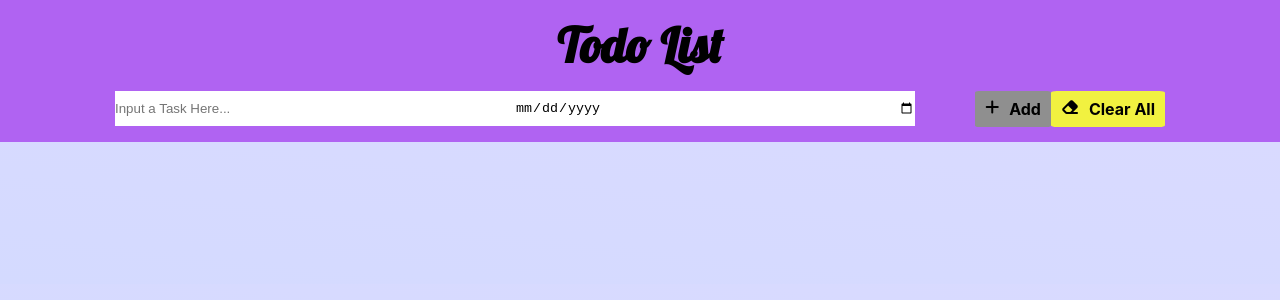
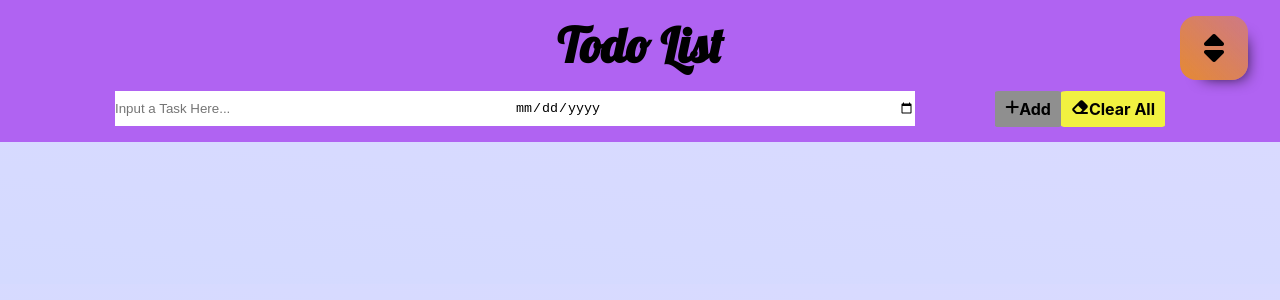
Before and after one commit to BigCityC/ToDoApp, a React (Create React App) app: page / in a window 1280 px wide. Shown: the top 300 px of the page. Built offline with nearby package versions, Linux system fonts and the light colour scheme.

Commit message:
sort-button styling

```diff
--- a/src/App.css
+++ b/src/App.css
@@ -15,6 +15,10 @@ body {
   background: linear-gradient(to right top, #D4DAFF, #D9DAFF);
 }
 
+/*VARIABLES*/
+:root {
+  --box-shadow-specs: 10px 10px 16px -13px rgba(0,0,0,1);
+}
 
 header {
   background-color: #B063F2;
@@ -36,10 +40,6 @@ header {
 .input-text input {
   width: 400px;
   height: 35px;
-}
-
-i {
-  padding-right: 10px;
 }
 
 /* design for buttons */
@@ -70,6 +70,7 @@ i {
   background-color: #8f8f8f;
   align-self: center;
   padding: 8px 0;
+
 }
 .add:hover {
   background: #a6a6a6;
@@ -94,8 +95,38 @@ main {
 ul {
   display: flex;
   flex-direction: column;
-  width: 80%;
+  width: 100%;
   margin: 0 auto;
+
+}
+
+.sort-button {
+  border-radius: 1rem;
+  position: fixed;
+  top: 1rem;
+  right: 1rem;
+  padding: 0.5rem 1.5rem;
+  background: linear-gradient(
+          to right top,
+          rgba(235, 142, 30,0.9),
+          rgba(235, 142, 30,0.5));
+  cursor: pointer;
+  -webkit-box-shadow: var(--box-shadow-specs);
+  -moz-box-shadow: var(--box-shadow-specs);
+  box-shadow: var(--box-shadow-specs);
+}
+@media only screen and (min-width: 992px) {
+  .sort-button {
+    top: 1rem;
+    right: 2rem;
+    padding: 1rem 1.5rem;
+  }
+}
+.sort-button:hover {
+  background: linear-gradient(
+          to right top,
+          rgba(235, 130, 0,0.9),
+          rgba(235, 130, 0,0.5));
 }
 
 /*LISTITEM.JS STYLING*/
@@ -104,13 +135,16 @@ ul {
 ul li {
   display: flex;
   justify-content: space-between;
-  margin: 1rem 0;
+  margin: 1rem auto;
   background-color: white;
   font-size: 18px;
   height: 3em;
   padding-left: 5px;
+  width: 75%;
+  -webkit-box-shadow: var(--box-shadow-specs);
+  -moz-box-shadow: var(--box-shadow-specs);
+  box-shadow: var(--box-shadow-specs);
 }
-
 /* did i need to make the text under a p tag to alter it */
 ul li p {
   flex: 1;
@@ -144,7 +178,7 @@ ul li input {
 }
 .fa-edit {
   display: flex;
-  JUSTIFY-CONTENT: FLEX-END;
+  JUSTIFY-CONTENT: center;
   MARGIN-TOP: 16PX;
 }
 
--- a/src/TodoList.js
+++ b/src/TodoList.js
@@ -11,8 +11,10 @@ export default function TodoList({items, checkedItem, removeItems, setItems }) {
     return (
         <main>
             <ul id="myUL">
+                <span className="sort-button">
+                    <i className="fas fa-sort fa-2x"/>
+                </span>
                 {items.map((item, index) => (
-                    //the onclick runs for every item in the list because of the map function...
                     <ListItem
                         key={index}
                         item={item}
```
